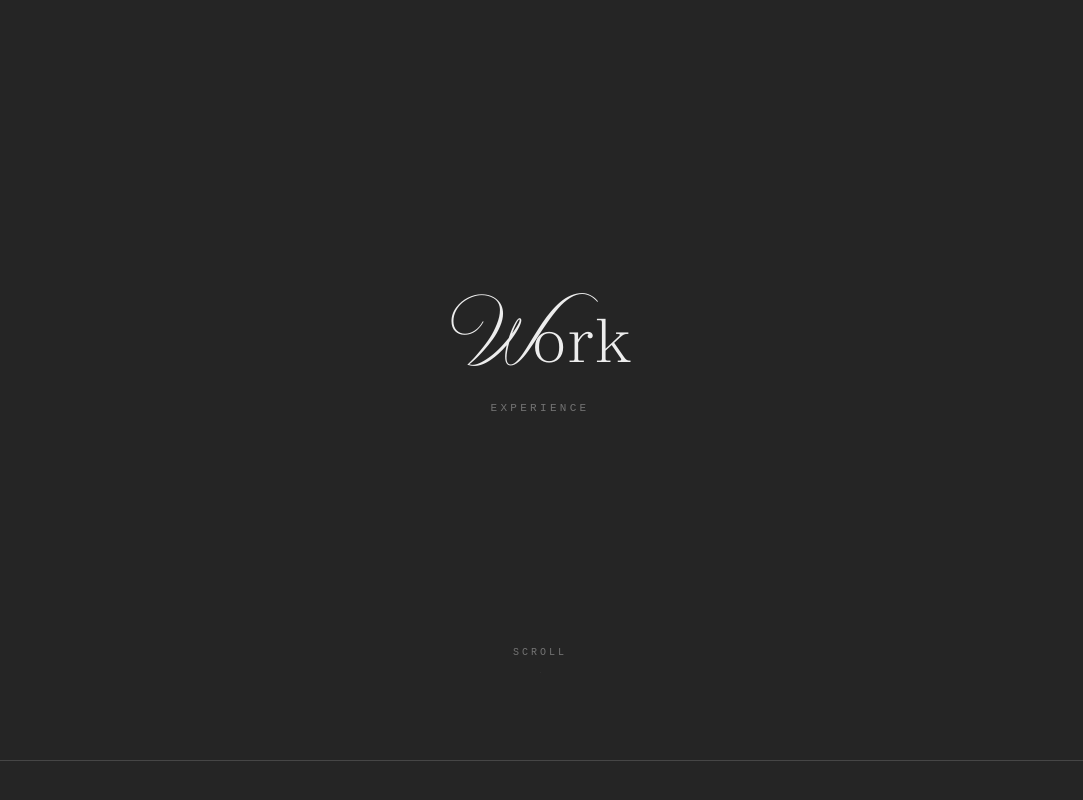
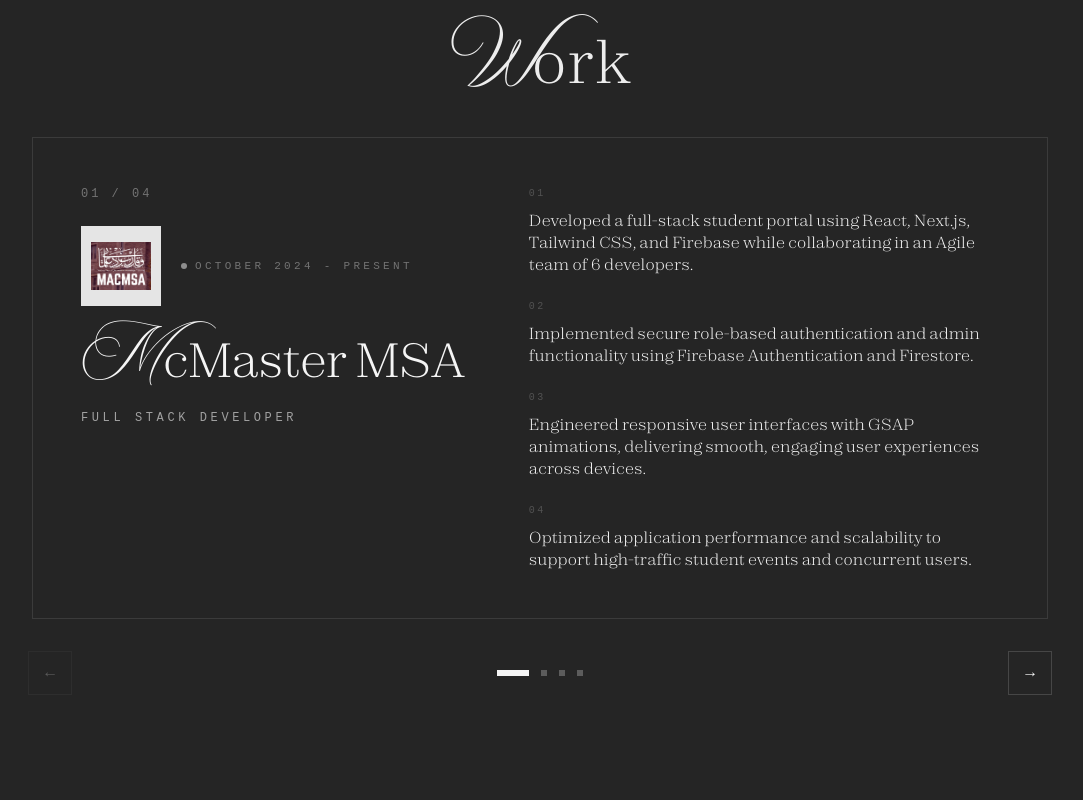
Before and after one commit to AymenS02/aymens-website, a Next.js app: page / in a window 1280 px wide. Shown: the part 840-1640 px from the top of the page, without its empty margins (100-1183 px from the left). Built offline with nearby package versions, Linux system fonts and the light colour scheme.

Commit message:
ouched up website and made it more simple on work page and hero, as well as padding between sections

```diff
--- a/components/Education.tsx
+++ b/components/Education.tsx
@@ -89,7 +89,7 @@ const Education = () => {
     <section
       ref={rootRef}
       id="education"
-      className="flex min-h-screen flex-col items-center justify-center px-6 py-24 text-center"
+      className="flex min-h-[40vh] flex-col items-center justify-center px-6 py-24 text-center mt-20 md:mt-48"
     >
       <h2
         data-title
--- a/components/Hero.tsx
+++ b/components/Hero.tsx
@@ -261,6 +261,9 @@ const Hero = () => {
             ))}
           </nav>
         </div>
+
+       <span className="absolute left-0 bottom-0 h-px w-full bg-white/20" />
+
       </div>
     </section>
   );
--- a/components/Work.tsx
+++ b/components/Work.tsx
@@ -1,12 +1,8 @@
 "use client";
 /* eslint-disable @next/next/no-img-element */
 
-import { useLayoutEffect, useRef } from "react";
-import gsap from "gsap";
-import { ScrollTrigger } from "gsap/ScrollTrigger";
+import { useCallback, useRef, useState } from "react";
 import { experiences } from "@/data/experiences";
-
-gsap.registerPlugin(ScrollTrigger);
 
 type Experience = {
   company: string;
@@ -20,253 +16,85 @@ const data = experiences as Experience[];
 const pad = (n: number) => String(n).padStart(2, "0");
 const src = (s: string) => s.replace(/^\.\//, "/");
 
-/* Script first letter + masked characters, word-safe wrapping */
-const Title = ({ text }: { text: string }) => (
-  <>
-    {text.split(" ").map((word, wi) => (
-      <span key={wi} className="mr-[0.25em] inline-block whitespace-nowrap">
-        {word.split("").map((c, ci) =>
-          wi === 0 && ci === 0 ? (
-            <span
-              key={ci}
-              data-script
-              aria-hidden
-              className="-mr-[0.06em] inline-block font-nis text-[1.25em] leading-none"
-            >
-              {c}
-            </span>
-          ) : (
-            <span
-              key={ci}
-              aria-hidden
-              className="-mb-[0.2em] inline-block overflow-hidden pb-[0.2em] align-bottom"
-            >
-              <span data-char className="inline-block">
-                {c}
-              </span>
-            </span>
-          )
-        )}
-      </span>
-    ))}
-  </>
-);
+const Work = () => {
+  const trackRef = useRef<HTMLDivElement>(null);
+  const [active, setActive] = useState(0);
 
-const Work = () => {
-  const rootRef = useRef<HTMLElement>(null);
-
-  useLayoutEffect(() => {
-    const root = rootRef.current;
-    if (!root) return;
-
-    const ctx = gsap.context(() => {
-      /* ------------------------------- intro ------------------------------ */
-      const iScript = root.querySelector("[data-i-script]");
-      const iChars = root.querySelectorAll("[data-i-char]");
-      const iFades = root.querySelectorAll("[data-i-fade]");
-      const iLine = root.querySelector("[data-i-line]");
-
-      gsap.set(root.querySelector("[data-i-title]"), { opacity: 1 });
-      gsap.set(iScript, {
-        autoAlpha: 0,
-        scale: 1.3,
-        filter: "blur(16px)",
-        transformOrigin: "50% 60%",
-      });
-      gsap.set(iChars, { yPercent: 115 });
-      gsap.set(iFades, { autoAlpha: 0, y: 14 });
-
-      gsap
-        .timeline({ defaults: { ease: "expo.out" }, delay: 0.2 })
-        .to(iScript, { autoAlpha: 1, scale: 1, filter: "blur(0px)", duration: 1.8 })
-        .to(iChars, { yPercent: 0, duration: 1.3, stagger: 0.07 }, 0.35)
-        .to(iFades, { autoAlpha: 1, y: 0, duration: 1.1, stagger: 0.1 }, 1);
-
-      gsap.fromTo(
-        iLine,
-        { scaleY: 0, transformOrigin: "top center" },
-        { scaleY: 1, duration: 1.4, ease: "power2.inOut", repeat: -1, yoyo: true, repeatDelay: 0.3 }
-      );
-
-      /* ------------------------------ articles ---------------------------- */
-      root.querySelectorAll<HTMLElement>("[data-article]").forEach((article) => {
-        const q = (s: string) => article.querySelectorAll(s);
-
-        const chars = q("[data-char]");
-        const script = q("[data-script]");
-        const fades = q("[data-fade]");
-        const logo = q("[data-logo]");
-        const topLine = q("[data-top-line]");
-        const progress = q("[data-progress]");
-        const left = q("[data-left]");
-        const items = Array.from(q("[data-hl]"));
-
-        gsap.set(chars, { yPercent: 115 });
-        gsap.set(script, {
-          autoAlpha: 0,
-          scale: 1.25,
-          filter: "blur(12px)",
-          transformOrigin: "50% 60%",
-        });
-        gsap.set(fades, { autoAlpha: 0, y: 20 });
-        gsap.set(logo, { clipPath: "inset(0% 100% 0% 0%)" });
-        gsap.set(topLine, { scaleX: 0, transformOrigin: "left center" });
-        gsap.set(progress, { scaleX: 0, transformOrigin: "left center" });
-
-        // chapter intro
-        gsap
-          .timeline({
-            defaults: { ease: "expo.out" },
-            scrollTrigger: { trigger: article, start: "top 70%", once: true },
-          })
-          .to(topLine, { scaleX: 1, duration: 1.6, ease: "power3.inOut" }, 0)
-          .to(logo, { clipPath: "inset(0% 0% 0% 0%)", duration: 1.2 }, 0.1)
-          .to(script, { autoAlpha: 1, scale: 1, filter: "blur(0px)", duration: 1.5 }, 0.2)
-          .to(chars, { yPercent: 0, duration: 1.2, stagger: 0.035 }, 0.3)
-          .to(fades, { autoAlpha: 1, y: 0, duration: 1, stagger: 0.1 }, 0.6);
-
-        // how far through this role you are
-        gsap.to(progress, {
-          scaleX: 1,
-          ease: "none",
-          scrollTrigger: {
-            trigger: article,
-            start: "top 50%",
-            end: "bottom 50%",
-            scrub: true,
-          },
-        });
-
-        // left pane lifts away as the chapter ends
-        gsap.to(left, {
-          opacity: 0,
-          y: -40,
-          ease: "none",
-          scrollTrigger: {
-            trigger: article,
-            start: "bottom 70%",
-            end: "bottom 35%",
-            scrub: true,
-          },
-        });
-
-        // highlights: dim -> bright -> dim, scrubbed to scroll position
-        items.forEach((li, i) => {
-          const isLast = i === items.length - 1;
-          gsap.set(li, { opacity: 0.15, x: 24 });
-
-          const tl = gsap.timeline({
-            scrollTrigger: {
-              trigger: li,
-              start: "top 85%",
-              end: isLast ? "top 50%" : "bottom 15%",
-              scrub: true,
-            },
-          });
-
-          if (isLast) {
-            tl.to(li, { opacity: 1, x: 0, duration: 1, ease: "none" });
-          } else {
-            tl.to(li, { opacity: 1, x: 0, duration: 0.35, ease: "none" })
-              .to({}, { duration: 0.3 })
-              .to(li, { opacity: 0.15, duration: 0.35, ease: "none" });
-          }
-        });
-      });
-    }, root);
-
-    return () => ctx.revert();
+  const goTo = useCallback((i: number) => {
+    const el = trackRef.current;
+    if (!el) return;
+    const next = Math.max(0, Math.min(data.length - 1, i));
+    el.scrollTo({ left: next * el.clientWidth, behavior: "smooth" });
   }, []);
 
+  const onScroll = () => {
+    const el = trackRef.current;
+    if (!el) return;
+    const i = Math.round(el.scrollLeft / el.clientWidth);
+    if (i !== active) setActive(i);
+  };
+
+  const onKeyDown = (e: React.KeyboardEvent) => {
+    if (e.key === "ArrowRight") goTo(active + 1);
+    if (e.key === "ArrowLeft") goTo(active - 1);
+  };
+
   return (
-    <main ref={rootRef}>
-      {/* ------------------------------- INTRO ------------------------------- */}
-      <section className="relative flex h-screen items-center justify-center text-center">
-        <div>
-          <h1
-            data-i-title
-            aria-label="Work"
-            className="flex items-center justify-center opacity-0"
+    <main
+      className="flex min-h-screen flex-col items-center justify-center px-6 py-16 md:px-10"
+      onKeyDown={onKeyDown}
     >
-            <span
-              data-i-script
-              aria-hidden
-              className="-mr-4 font-nis text-7xl 2xl:text-9xl"
-            >
+      {/* title */}
+      <h1 aria-label="Work" className="mb-10 flex items-center justify-center">
+        <span aria-hidden className="-mr-4 font-nis text-7xl 2xl:text-9xl">
           W
         </span>
         <span aria-hidden className="font-zl text-6xl">
-              {"ork".split("").map((c, i) => (
-                <span
-                  key={i}
-                  className="-mb-[0.2em] inline-block overflow-hidden pb-[0.2em] align-bottom"
-                >
-                  <span data-i-char className="inline-block">
-                    {c}
-                  </span>
-                </span>
-              ))}
+          ork
         </span>
       </h1>
 
-          <p
-            data-i-fade
-            className="mt-6 font-jbm text-[11px] uppercase tracking-[0.3em] text-neutral-500"
+      <div className="w-full max-w-5xl">
+        {/* swipe track */}
+        <div
+          ref={trackRef}
+          onScroll={onScroll}
+          tabIndex={0}
+          aria-label="Work experience, swipe to browse"
+          className="flex snap-x snap-mandatory overflow-x-auto scroll-smooth [scrollbar-width:none] [&::-webkit-scrollbar]:hidden"
         >
-            Experience
-          </p>
-        </div>
-
-        <div className="absolute bottom-10 left-1/2 flex -translate-x-1/2 flex-col items-center gap-3">
-          <span
-            data-i-fade
-            className="font-jbm text-[10px] uppercase tracking-[0.3em] text-neutral-500"
-          >
-            Scroll
-          </span>
-          <span data-i-line className="block h-12 w-px bg-white/40" />
-        </div>
-      </section>
-
-      {/* ----------------------------- EXPERIENCES --------------------------- */}
           {data.map((e, i) => {
             const isCurrent = /present/i.test(e.period);
+            const isActive = i === active;
+
             return (
-          <article key={e.company} data-article className="px-6 md:px-10">
-            <div className="relative mx-auto grid max-w-6xl gap-10 pb-24 pt-24 md:grid-cols-[5fr_6fr] md:gap-20 md:py-0">
-              {/* hairline */}
-              <span
-                data-top-line
-                className="absolute left-0 top-0 h-px w-full bg-white/15"
-              />
-
-              {/* left: sticky identity */}
+              <article
+                key={e.company}
+                aria-hidden={!isActive}
+                className="w-full shrink-0 snap-center px-1"
+              >
+                <div
+                  className={`grid gap-8 border border-white/10 p-6 transition-all duration-700 md:grid-cols-[5fr_6fr] md:gap-14 md:p-12 ${
+                    isActive ? "opacity-100" : "opacity-30"
+                  }`}
+                >
+                  {/* identity */}
                   <div>
-                <div className="md:sticky md:top-0 md:flex md:h-screen md:items-center">
-                  <div data-left className="w-full">
-                    <p
-                      data-fade
-                      className="mb-8 font-jbm text-xs tracking-[0.25em] text-neutral-500"
-                    >
+                    <p className="mb-6 font-jbm text-xs tracking-[0.25em] text-neutral-500">
                       {pad(i + 1)} / {pad(data.length)}
                     </p>
 
-                    <div className="mb-8 flex items-center gap-5">
-                      <div
-                        data-logo
-                        className="h-16 w-16 shrink-0 bg-neutral-200 p-2.5 md:h-20 md:w-20"
-                      >
+                    <div className="mb-6 flex items-center gap-5">
+                      <div className="h-16 w-16 shrink-0 bg-neutral-200 p-2.5 md:h-20 md:w-20">
                         <img
                           src={src(e.image)}
                           alt={`${e.company} logo`}
                           className="h-full w-full object-contain"
+                          draggable={false}
                         />
                       </div>
 
-                      <p
-                        data-fade
-                        className="inline-flex items-center gap-2 font-jbm text-[11px] uppercase tracking-[0.3em] text-neutral-500"
-                      >
+                      <p className="inline-flex items-center gap-2 font-jbm text-[11px] uppercase tracking-[0.3em] text-neutral-500">
                         {isCurrent && (
                           <span className="h-1.5 w-1.5 animate-pulse rounded-full bg-neutral-100" />
                         )}
@@ -276,39 +104,32 @@ const Work = () => {
 
                     <h2
                       aria-label={e.company}
-                      className="font-zl text-5xl leading-[1.05] tracking-tight text-neutral-100 lg:text-6xl"
+                      className="font-zl text-4xl leading-[1.05] tracking-tight text-neutral-100 lg:text-5xl"
                     >
-                      <Title text={e.company} />
+                      <span
+                        aria-hidden
+                        className="-mr-[0.06em] font-nis text-[1.25em] leading-none"
+                      >
+                        {e.company.charAt(0)}
+                      </span>
+                      <span aria-hidden>{e.company.slice(1)}</span>
                     </h2>
 
                     {e.role !== e.company && (
-                      <p
-                        data-fade
-                        className="mt-6 font-jbm text-xs uppercase tracking-[0.3em] text-neutral-400"
-                      >
+                      <p className="mt-5 font-jbm text-xs uppercase tracking-[0.3em] text-neutral-400">
                         {e.role}
                       </p>
                     )}
-
-                    {/* role progress */}
-                    <div data-fade className="relative mt-10 hidden h-px w-full bg-white/15 md:block">
-                      <span
-                        data-progress
-                        className="absolute inset-0 bg-neutral-100"
-                      />
-                    </div>
-                  </div>
-                </div>
                   </div>
 
-              {/* right: highlights */}
-              <ul className="md:py-[30vh]">
-                {data[i].highlights.map((h, j) => (
-                  <li key={j} data-hl className="py-6 md:py-14">
-                    <span className="mb-3 block font-jbm text-[10px] tracking-[0.25em] text-neutral-600">
+                  {/* highlights */}
+                  <ul className="flex flex-col justify-center gap-6 md:max-h-[55vh] md:overflow-y-auto md:pr-2">
+                    {e.highlights.map((h, j) => (
+                      <li key={j}>
+                        <span className="mb-2 block font-jbm text-[10px] tracking-[0.25em] text-neutral-600">
                           {pad(j + 1)}
                         </span>
-                    <p className="font-zl text-2xl leading-snug text-neutral-100 md:text-3xl">
+                        <p className="font-zl leading-snug text-neutral-100 md:text-md">
                           {h.text}
                         </p>
                       </li>
@@ -318,9 +139,48 @@ const Work = () => {
               </article>
             );
           })}
+        </div>
 
-      {/* breathing room at the end */}
-      <div className="h-[30vh]" />
+        {/* controls */}
+        <div className="mt-8 flex items-center justify-between">
+          <button
+            type="button"
+            onClick={() => goTo(active - 1)}
+            disabled={active === 0}
+            aria-label="Previous job"
+            className="flex h-11 w-11 items-center justify-center border border-white/15 font-jbm text-neutral-100 transition hover:bg-white/10 disabled:cursor-not-allowed disabled:opacity-25 disabled:hover:bg-transparent"
+          >
+            ←
+          </button>
+
+          <div className="flex items-center gap-3">
+            {data.map((e, i) => (
+              <button
+                key={e.company}
+                type="button"
+                onClick={() => goTo(i)}
+                aria-label={`Go to ${e.company}`}
+                aria-current={i === active}
+                className={`h-1.5 transition-all duration-500 ${
+                  i === active
+                    ? "w-8 bg-neutral-100"
+                    : "w-1.5 bg-white/25 hover:bg-white/50"
+                }`}
+              />
+            ))}
+          </div>
+
+          <button
+            type="button"
+            onClick={() => goTo(active + 1)}
+            disabled={active === data.length - 1}
+            aria-label="Next job"
+            className="flex h-11 w-11 items-center justify-center border border-white/15 font-jbm text-neutral-100 transition hover:bg-white/10 disabled:cursor-not-allowed disabled:opacity-25 disabled:hover:bg-transparent"
+          >
+            →
+          </button>
+        </div>
+      </div>
     </main>
   );
 };
--- a/data/experiences.js
+++ b/data/experiences.js
@@ -6,32 +6,16 @@ export const experiences = [
     image: "./experience/macmsa.png",
     highlights: [
       {
-        icon: "Users",
-        text: "Collaborated in a team of 6 to build a full-stack website and portal."
+        text: "Developed a full-stack student portal using React, Next.js, Tailwind CSS, and Firebase while collaborating in an Agile team of 6 developers."
       },
       {
-        icon: "Code",
-        text: "Built a responsive front-end with React, Next.js, and Tailwind CSS."
+        text: "Implemented secure role-based authentication and admin functionality using Firebase Authentication and Firestore."
       },
       {
-        icon: "Database",
-        text: "Secured admin access using Firebase Authentication."
+        text: "Engineered responsive user interfaces with GSAP animations, delivering smooth, engaging user experiences across devices."
       },
       {
-        icon: "Database",
-        text: "Utilized Firebase Firestore for scalable real-time data storage."
-      },
-      {
-        icon: "Code",
-        text: "Incorporated GSAP animations for engaging UI transitions."
-      },
-      {
-        icon: "Palette",
-        text: "Designed admin dashboards to manage portal content efficiently."
-      },
-      {
-        icon: "Database",
-        text: "Optimized for performance during high-traffic periods."
+        text: "Optimized application performance and scalability to support high-traffic student events and concurrent users."
       }
     ]
   },
@@ -42,28 +26,16 @@ export const experiences = [
     image: "./experience/r2r.png",
     highlights: [
       {
-        icon: "Code",
-        text: "Developed a custom site with React and Tailwind CSS, serving 200+ visitors."
+        text: "Developed a responsive React and Tailwind CSS website serving 200+ users with a modern, mobile-first design."
       },
       {
-        icon: "Palette",
-        text: "Implemented Tailwind CSS for a responsive and modern design."
+        text: "Built an event registration and retreat booking system that streamlined user sign-ups and management."
       },
       {
-        icon: "Code",
-        text: "Utilized GSAP animations to create smooth, interactive experiences."
+        text: "Created polished, interactive user experiences with GSAP animations and reusable UI components."
       },
       {
-        icon: "Database",
-        text: "Managed secure user registration with a scalable backend."
-      },
-      {
-        icon: "Users",
-        text: "Built a retreat booking system to streamline user sign-ups."
-      },
-      {
-        icon: "Database",
-        text: "Optimized performance for high traffic and fast load times."
+        text: "Improved website performance through responsive optimization, ensuring fast load times across devices."
       }
     ]
   },
@@ -74,28 +46,16 @@ export const experiences = [
     image: "./experience/thewin.png",
     highlights: [
       {
-        icon: "Code",
-        text: "Spearheaded the development of a dynamic educational platform using JavaScript, incorporating Coursera-like course management."
+        text: "Developed a full-stack educational platform with JavaScript, REST APIs, and MongoDB Atlas supporting 100+ active users."
       },
       {
-        icon: "Palette",
-        text: "Implemented SCSS into the design to increase manageability and readability."
+        text: "Integrated secure payment processing using Collect.js, tokenization, and public security keys."
       },
       {
-        icon: "Database",
-        text: "Integrated secure payment gateways and user authentication using Collect.js, Tokenization, and Public Security Keys."
+        text: "Designed and optimized RESTful APIs and database operations to improve scalability and maintainability."
       },
       {
-        icon: "Database",
-        text: "Designed and maintained RESTful APIs and optimized performance with MongoDB Atlas."
-      },
-      {
-        icon: "Users",
-        text: "Ensured reliable performance for 100+ active users, managing their data securely."
-      },
-      {
-        icon: "Code",
-        text: "Engineered a responsive and intuitive UI for smooth usability across screen sizes."
+        text: "Built responsive, user-friendly interfaces with SCSS, delivering a consistent experience across desktop and mobile."
       }
     ]
   },
@@ -106,28 +66,16 @@ export const experiences = [
     image: "./experience/logoN.png",
     highlights: [
       {
-        icon: "Code",
-        text: "Developed custom websites using React and Next.js, aligned with client needs."
+        text: "Designed and developed custom business websites using Next.js, React, and Tailwind CSS tailored to client requirements."
       },
       {
-        icon: "Palette",
-        text: "Implemented Tailwind CSS for faster development and consistent styling."
+        text: "Integrated Stripe and PayPal payment systems, enabling secure online payments and subscription workflows."
       },
       {
-        icon: "Database",
-        text: "Integrated secure payments and subscriptions using Stripe and PayPal APIs."
+        text: "Built engaging, high-performance websites with GSAP and Framer Motion to elevate user experience."
       },
       {
-        icon: "Code",
-        text: "Created animated sites with Framer Motion for dynamic user engagement."
-      },
-      {
-        icon: "Users",
-        text: "Managed MongoDB client databases for secure, scalable storage."
-      },
-      {
-        icon: "Palette",
-        text: "Designed and built interfaces with Figma and React, improving client satisfaction."
+        text: "Developed scalable full-stack applications using MongoDB and Cloudinary with modern deployment workflows."
       }
     ]
   },
```
Also changed, not shown: components/Projects.tsx (+12 -43 lines). Lines whose indentation alone changed are shown as unchanged.
